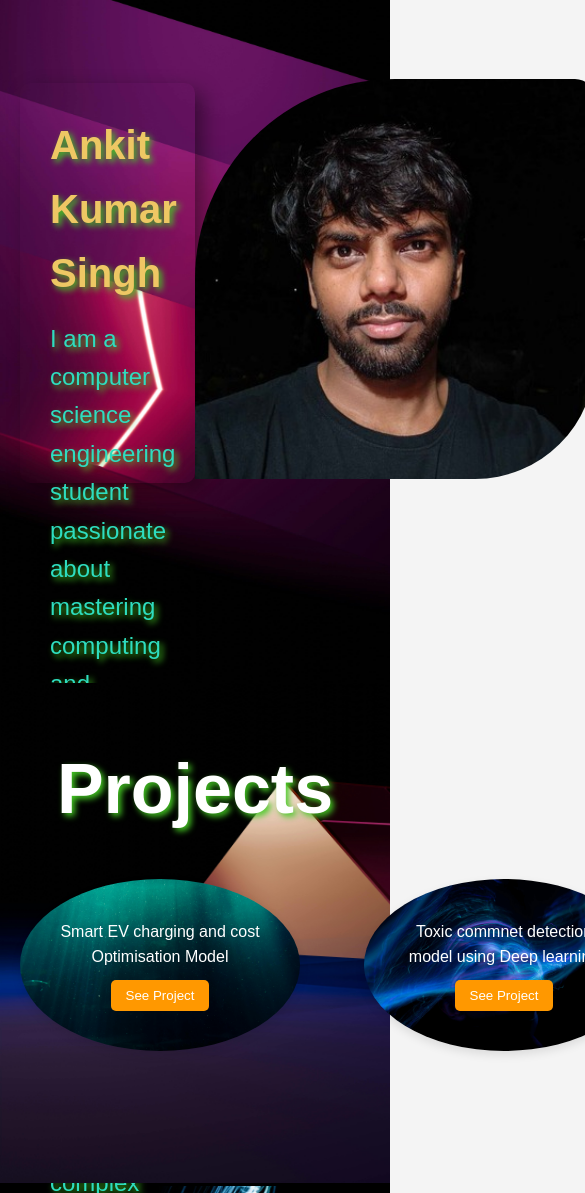
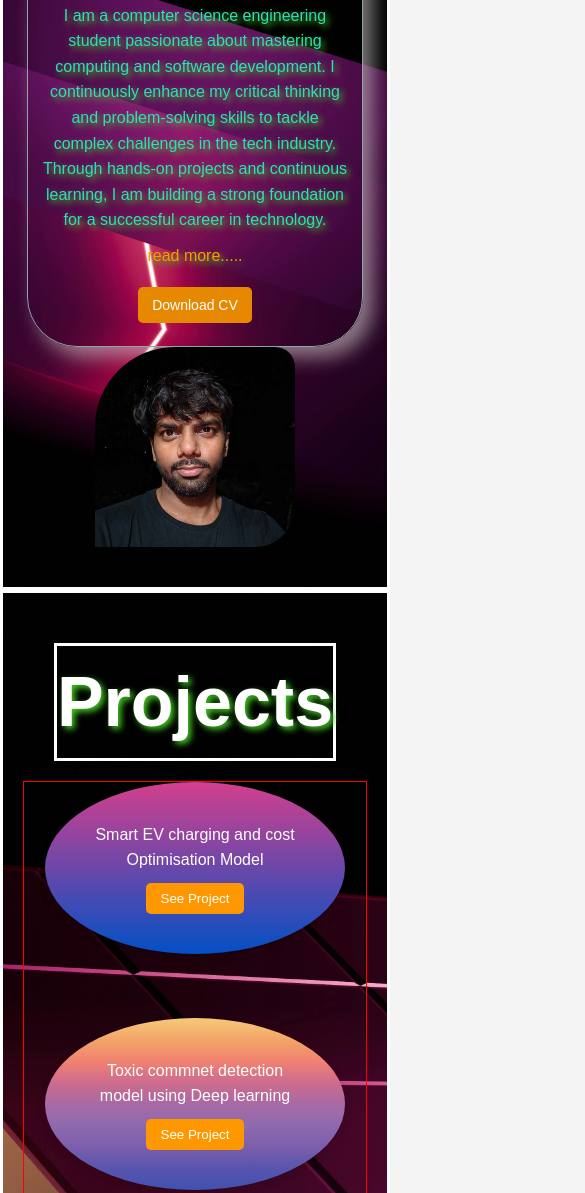
Before and after one commit to codexankitsingh/My-portfolio-website, a plain HTML site: page index.html in a window 390 px wide. Shown: the part 205-1398 px from the top of the page, 585 px wide, since content can reach past the window. Drawn offline with Linux system fonts and the light colour scheme; a script that the page names is missing.

Commit message:
update project with latest change

```diff
--- a/index.html
+++ b/index.html
@@ -41,10 +41,9 @@
     <!-- Projects section -->
     <div class="projects-section">
       <section id="projects">
-        <div class="Projects-heading">
-          <div><h1>Projects</h1></div>
-        </div>
-
+          <h1>
+            Projects
+          </h1>
         <div class="project">
           <div id="p1" class="project1">
             <div id="model">
--- a/style2.css
+++ b/style2.css
@@ -34,6 +34,7 @@ nav a:hover {
 
 /* About Section */
 .about-container {
+    border: .2rem solid white;
     width: 100%;
     height: 800px;
     margin: 0px;
@@ -45,7 +46,7 @@ nav a:hover {
     text-align: left;
     flex-direction: row;
     gap: 30px;
-
+    flex-wrap: wrap;
     background-image: url(/images/background1.jpg);
     background-size: cover;
     background-repeat: no-repeat;
@@ -69,13 +70,14 @@ nav a:hover {
 }
 .about-me {
     width: 100%;
-    height: 400px;
+    height: 450px;
     color: rgb(238, 199, 100);
-
+    border: .1rem solid rgb(136, 168, 165);
     max-width: 50%;
     padding: 30px;
-    border-radius: 10px;
-    box-shadow: 8px 8px 20px rgba(0, 0, 0, 0.427);
+    border-radius: 50px;
+
+    box-shadow: 10px 10px 19px rgba(214, 205, 205, 0.588);
     transition: .3s ease-in-out;
 
     text-shadow: 3px 3px 6px rgb(68, 202, 35); /* Soft shadow */
@@ -101,6 +103,7 @@ nav a:hover {
 
 }
 .cv-button {
+    margin: .5rem;
     padding: 10px 20px;
     background:  #e68900;
     color: white;
@@ -117,6 +120,7 @@ nav a:hover {
 
 /* Profile Image */
 .profile-photo img {
+
     width: 400px;
     height: 400px;
     border-top-left-radius: 50%;
@@ -124,17 +128,21 @@ nav a:hover {
     border-top-right-radius: 5%;
     object-fit: cover;
     transition: .5s ease;
+    display: flex;
+    flex-wrap: wrap;
 }
 .profile-photo img:hover {
     transform:scale(1.2);
 }
 .about-me:hover{
-    transform: scale(1.2);
+    transform: scale(1.1);
 }
 /* Projects Section */
 .projects-section {
-    width: 100%;
-    height: 500px;
+    border: .2rem solid white;
+    max-width: 100%;
+    height: auto;
+    min-height: 500px;
     background: #fff;
     padding: 50px 20px;
     text-align: center;
@@ -142,46 +150,64 @@ nav a:hover {
     background-image: url(/images/background-4.jpg);
     background-size: cover;
     background-repeat: no-repeat;
-    background-position: center left;
+    background-position: center;
     position: relative;
+
+    display: flex;
+    flex: 1 1 200px;
+    max-width:100%;
 }
 
-.projects-section h1 {
+#projects h1 {
+    display: inline-block;
+    border: .2rem solid white;
     color: white;
     font-size: 70px;
     margin-bottom: 20px;
     text-shadow: 3px 3px 6px rgba(68, 202, 35); /* Soft shadow */
 }
 
+
+
 .project {
-    width: 100%;
-    height: 200px;
+
+    border: .1rem solid red;
+    max-width:100%;
+    height: auto;
+    min-height: 200px;
     display: flex;
     justify-content: center;
     flex-wrap: wrap;
     gap: 4rem;
+
+
+
+
 }
 
 .project1 {
     color: white;
     padding: 40px;
     border-radius: 50%;
-    width: 300px;
     text-align: center;
     box-shadow: 0 4px 10px rgba(0, 0, 0, 0.1);
 
     display: flex;
-    flex-direction: column; /* Stack elements vertically */
     justify-content: center; /* Center content */
     align-items: center;
 
-    background-image: url(/images/background8.jpg);
+    background-image: linear-gradient(to top, #0250c5 0%, #d43f8d 100%);
     background-size: cover;
     background-repeat: no-repeat;
     background-position: center;
     position: relative;
 
     transition: .3s ease-in-out;
+
+    flex: 1 1 200px;
+    max-width: 300px;
+    height:auto;
+
 }
 
 .project1:hover {
@@ -203,7 +229,7 @@ nav a:hover {
 }
 
 #p2, #p4{
-    background-image: url(/images/pexels-merlin-11167645.jpg);
+    background-image: linear-gradient(to top, #3f51b1 0%, #5a55ae 13%, #7b5fac 25%, #8f6aae 38%, #a86aa4 50%, #cc6b8e 62%, #f18271 75%, #f3a469 87%, #f7c978 100%);
     display: flex;
     flex-direction: column; /* Stack elements vertically */
     justify-content: center; /* Center content */
@@ -211,11 +237,17 @@ nav a:hover {
 }
 
 #p3{
-    background-image: url(/images/background6.jpg);
     display: flex;
     flex-direction: column; /* Stack elements vertically */
     justify-content: center; /* Center content */
     align-items: center;
+    background: rgba(10, 0, 0, 0.2);
+    box-shadow: 0 8px 32px 0 rgba( 31, 38, 135, 0.37 );
+    backdrop-filter: blur( 2px );
+    -webkit-backdrop-filter: blur( 2px );
+
+    background-image: linear-gradient(to top, #fcc5e4 0%, #fda34b 15%, #ff7882 35%, #c8699d 52%, #7046aa 71%, #0c1db8 87%, #020f75 100%);
+    background-position: center;
 }
 
 /* Contact Section */
@@ -244,7 +276,7 @@ form {
     color: white;
     max-width: 500px;
     margin: 0 auto;
-    background: rgba(125, 171, 134, 0.502);
+    background-image: linear-gradient(to right, #a8caba2d 0%, #5d4157 100%);
     padding: 30px;
     border-radius: 10px;
     box-shadow: 0 4px 10px rgba(0, 0, 0, 0.1);
@@ -296,24 +328,83 @@ footer {
     bottom: 0;
     width: 100%;
   }
-/* Responsive Design */
-@media (max-width: 768px) {
-    nav {
-        display: flex;
-        flex-direction: column;
-        align-items: center;
+/* Ensure responsiveness for smaller screens */
+@media (max-width: 1024px) {
+    .about-container {
+        flex-direction: column; /* Stack items vertically */
+        height: auto;
+        padding: 40px 15px;
     }
 
-    .about-me, form {
-        width: 90%;
+    #about {
+        flex-direction: column;
+        height: auto;
+        text-align: center; /* Center align text on smaller screens */
     }
 
-    .project {
-        flex-direction: column;
-        align-items: center;
+    .about-me {
+        max-width: 80%; /* Adjust width for better fit */
+        height: auto;
+        font-size: 1.2rem;
+        padding: 20px;
     }
 
-    .project1 {
-        width: 80%;
+    .about-me h2 {
+        font-size: 2rem;
+    }
+
+    .about-me p {
+        font-size: 1.2rem;
+    }
+
+    .cv-button {
+        font-size: 14px;
+        padding: 8px 16px;
     }
 }
+
+/* Mobile screens */
+@media (max-width: 600px) {
+    .about-me {
+        max-width: 95%;
+        padding: 15px;
+        text-align: center;
+    }
+
+    .about-me h2 {
+        font-size: 1.8rem;
+    }
+
+    .about-me p {
+        font-size: 1rem;
+    }
+
+    .cv-button {
+        font-size: 14px;
+        padding: 10px 14px;
+    }
+}
+/* Responsive Profile Photo */
+@media (max-width: 1024px) {
+    .profile-photo img {
+        width: 300px; /* Reduce size for tablets */
+        height: 300px;
+    }
+}
+
+@media (max-width: 768px) {
+    .profile-photo img {
+        width: 250px; /* Further reduce size for smaller screens */
+        height: 250px;
+    }
+}
+
+@media (max-width: 480px) {
+    .profile-photo img {
+        width: 200px; /* Optimize for mobile screens */
+        height: 200px;
+        border-top-left-radius: 40%;
+        border-bottom-right-radius: 20%;
+        border-top-right-radius: 10%;
+    }
+}
```
